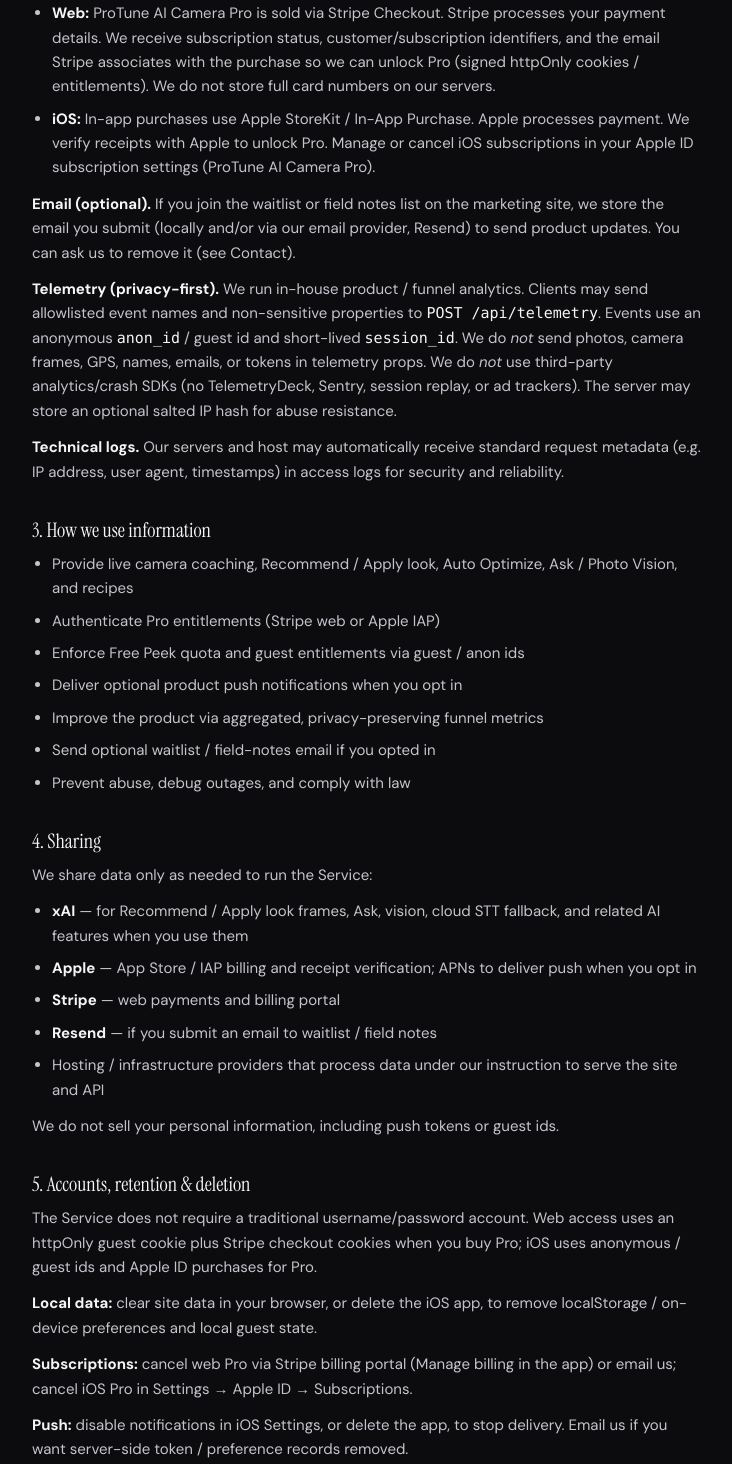
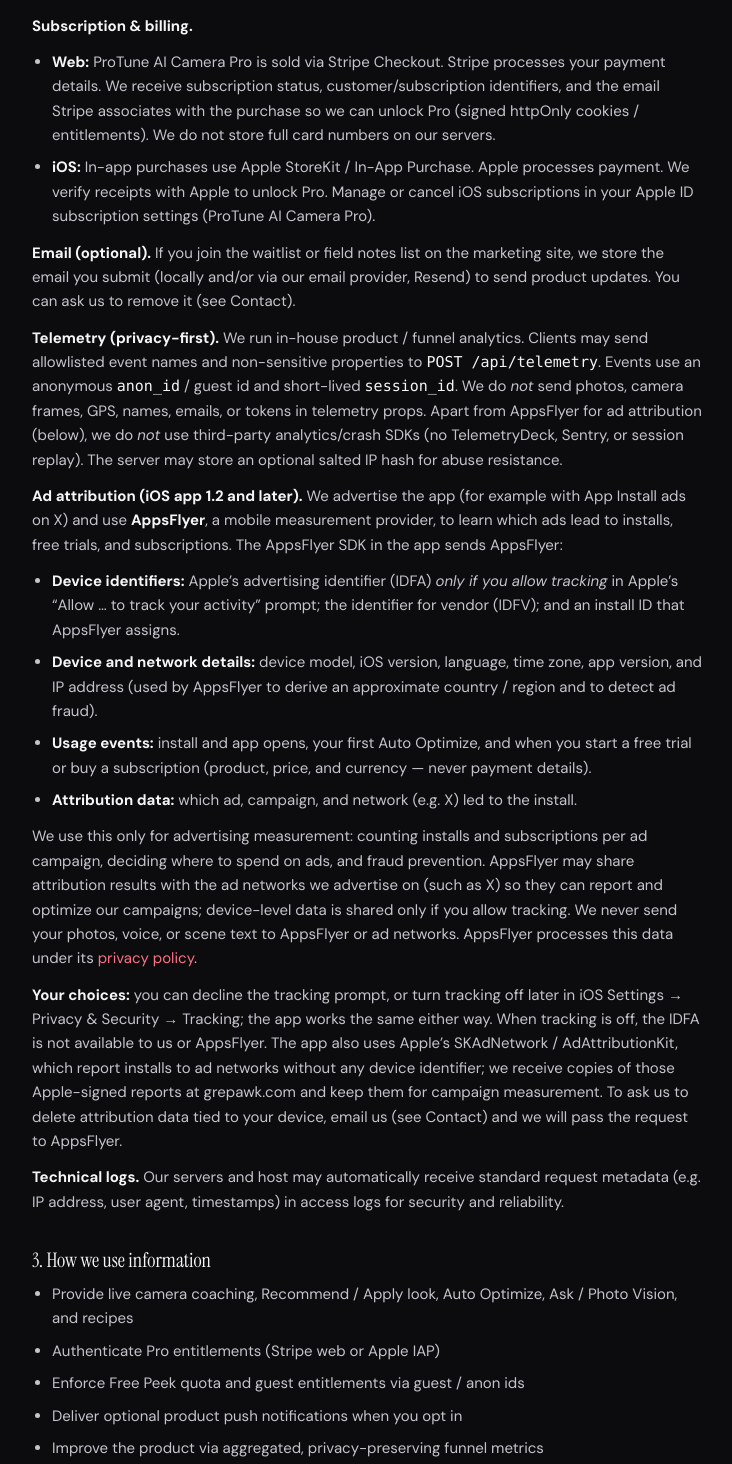
Before and after one commit to yishengjiang99/photo-recipes, a React (Vite) app: page /privacy in a window 1280 px wide. Shown: the part 1333-2797 px from the top of the page, without its empty margins (272-1004 px from the left). Built offline with nearby package versions, Linux system fonts and the light colour scheme; no server answers.

Commit message:
Privacy policy + telemetry docs: disclose AppsFlyer ad attribution; ASC 1.2 What's New, App Privacy answers, asc-prepare-version workflow

```diff
--- a/src/pages/Privacy.tsx
+++ b/src/pages/Privacy.tsx
@@ -2,7 +2,7 @@
 import { LegalShell } from '../components/LegalShell'
 
 const SUPPORT_EMAIL = 'yisheng.jiang@gmail.com'
-const LAST_UPDATED = 'September 20, 2026'
+const LAST_UPDATED = 'October 5, 2026'
 
 function Section({ title, children }: { title: string; children: ReactNode }) {
   return (
@@ -31,8 +31,11 @@
       </p>
       <p>
         We design the Service to be privacy-first: photos you capture stay on your device unless
-        you choose to send a frame for Recommend / Apply look / Auto Optimize vision; analytics use
-        anonymous guest IDs; we do not embed third-party advertising or analytics SDKs.
+        you choose to send a frame for Recommend / Apply look / Auto Optimize vision; our own
+        analytics use anonymous guest IDs. Starting with iOS app version 1.2, the app includes one
+        third-party SDK, <strong className="text-ink">AppsFlyer</strong>, used only to measure which
+        of our ads lead to installs and subscriptions (see “Ad attribution” below). We do not show
+        ads in the app.
       </p>
 
       <Section title="1. Who we are">
@@ -120,9 +123,66 @@
           <code className="text-ink">POST /api/telemetry</code>. Events use an anonymous{' '}
           <code className="text-ink">anon_id</code> / guest id and short-lived{' '}
           <code className="text-ink">session_id</code>. We do <em>not</em> send photos, camera
-          frames, GPS, names, emails, or tokens in telemetry props. We do <em>not</em> use
-          third-party analytics/crash SDKs (no TelemetryDeck, Sentry, session replay, or ad
-          trackers). The server may store an optional salted IP hash for abuse resistance.
+          frames, GPS, names, emails, or tokens in telemetry props. Apart from AppsFlyer for ad
+          attribution (below), we do <em>not</em> use third-party analytics/crash SDKs (no
+          TelemetryDeck, Sentry, or session replay). The server may store an optional salted IP hash
+          for abuse resistance.
+        </p>
+        <p>
+          <strong className="text-ink">Ad attribution (iOS app 1.2 and later).</strong> We advertise
+          the app (for example with App Install ads on X) and use{' '}
+          <strong className="text-ink">AppsFlyer</strong>, a mobile measurement provider, to learn
+          which ads lead to installs, free trials, and subscriptions. The AppsFlyer SDK in the app
+          sends AppsFlyer:
+        </p>
+        <ul className="list-disc space-y-2 pl-5">
+          <li>
+            <strong className="text-ink">Device identifiers:</strong> Apple’s advertising
+            identifier (IDFA) <em>only if you allow tracking</em> in Apple’s “Allow … to track your
+            activity” prompt; the identifier for vendor (IDFV); and an install ID that AppsFlyer
+            assigns.
+          </li>
+          <li>
+            <strong className="text-ink">Device and network details:</strong> device model, iOS
+            version, language, time zone, app version, and IP address (used by AppsFlyer to derive
+            an approximate country / region and to detect ad fraud).
+          </li>
+          <li>
+            <strong className="text-ink">Usage events:</strong> install and app opens, your first
+            Auto Optimize, and when you start a free trial or buy a subscription (product, price,
+            and currency — never payment details).
+          </li>
+          <li>
+            <strong className="text-ink">Attribution data:</strong> which ad, campaign, and network
+            (e.g. X) led to the install.
+          </li>
+        </ul>
+        <p>
+          We use this only for advertising measurement: counting installs and subscriptions per ad
+          campaign, deciding where to spend on ads, and fraud prevention. AppsFlyer may share
+          attribution results with the ad networks we advertise on (such as X) so they can report
+          and optimize our campaigns; device-level data is shared only if you allow tracking. We
+          never send your photos, voice, or scene text to AppsFlyer or ad networks. AppsFlyer
+          processes this data under its{' '}
+          <a
+            className="text-accent-soft hover:underline"
+            href="https://www.appsflyer.com/legal/privacy-policy/"
+            target="_blank"
+            rel="noreferrer"
+          >
+            privacy policy
+          </a>
+          .
+        </p>
+        <p>
+          <strong className="text-ink">Your choices:</strong> you can decline the tracking prompt,
+          or turn tracking off later in iOS Settings → Privacy &amp; Security → Tracking; the app
+          works the same either way. When tracking is off, the IDFA is not available to us or
+          AppsFlyer. The app also uses Apple’s SKAdNetwork / AdAttributionKit, which report
+          installs to ad networks without any device identifier; we receive copies of those
+          Apple-signed reports at grepawk.com and keep them for campaign measurement. To ask us to
+          delete attribution data tied to your device, email us (see Contact) and we will pass the
+          request to AppsFlyer.
         </p>
         <p>
           <strong className="text-ink">Technical logs.</strong> Our servers and host may automatically
@@ -141,6 +201,10 @@
           <li>Enforce Free Peek quota and guest entitlements via guest / anon ids</li>
           <li>Deliver optional product push notifications when you opt in</li>
           <li>Improve the product via aggregated, privacy-preserving funnel metrics</li>
+          <li>
+            Measure which of our ads lead to installs, trials, and subscriptions (ad attribution)
+            and prevent ad fraud (iOS app 1.2+)
+          </li>
           <li>Send optional waitlist / field-notes email if you opted in</li>
           <li>Prevent abuse, debug outages, and comply with law</li>
         </ul>
@@ -165,11 +229,26 @@
             notes
           </li>
           <li>
+            <strong className="text-ink">AppsFlyer</strong> — ad attribution in the iOS app (1.2+):
+            device identifiers (IDFA only if you allow tracking), device / network details, and the
+            usage and purchase events listed above
+          </li>
+          <li>
+            <strong className="text-ink">Ad networks we advertise on (e.g. X)</strong> — attribution
+            results for our campaigns via AppsFlyer and Apple SKAdNetwork; device-level only if you
+            allow tracking
+          </li>
+          <li>
             Hosting / infrastructure providers that process data under our instruction to serve the
             site and API
           </li>
         </ul>
-        <p>We do not sell your personal information, including push tokens or guest ids.</p>
+        <p>
+          We do not sell your personal information, including push tokens or guest ids. Sharing
+          device identifiers with ad networks to measure our own ads may count as “sharing” or
+          “targeted advertising” under some US state privacy laws; declining or turning off tracking
+          (see “Your choices” above) opts you out.
+        </p>
       </Section>
 
       <Section title="5. Accounts, retention & deletion">
```
Also changed, not shown: 5 other files (tests, documents, lock files or other folders).
